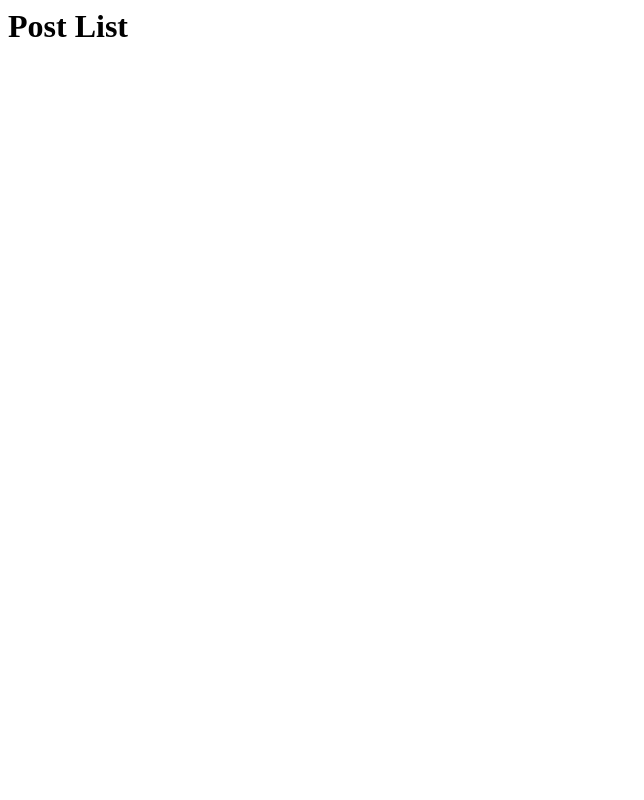
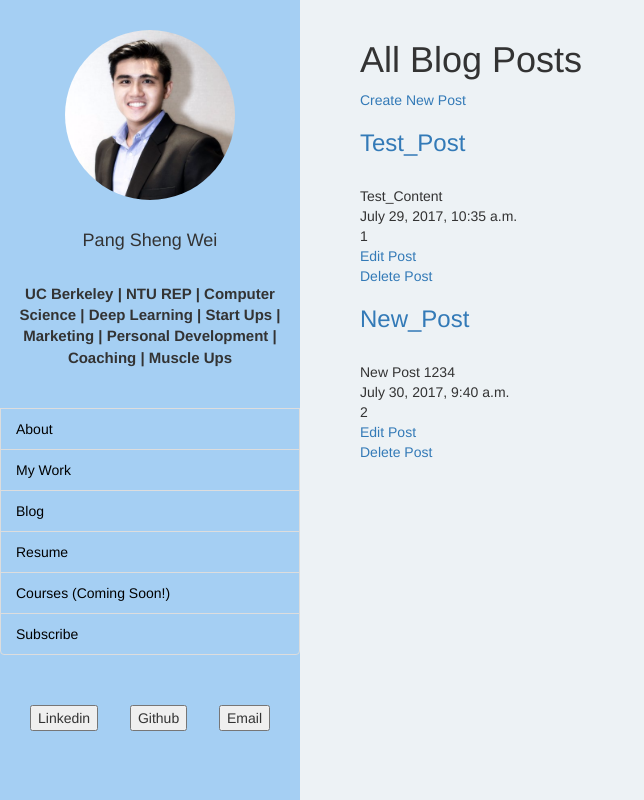
Before and after one commit to LifeArchitect/personal-site, a Django app: page /posts/list/ in a window 1280 px wide. Before the commit the part shown is almost empty. Shown: the whole page, without its empty margins (0-644 px from the left). Run offline with Django 3.2, Linux system fonts and the light colour scheme; data comes from the database, SQL or seed files in the repository; both versions use the stored data as it was after the commit; some libraries are stand-ins or nearby versions.

Commit message:
Core Blog Functions

```diff
--- a/psw/urls.py
+++ b/psw/urls.py
@@ -22,9 +22,9 @@ urlpatterns = [ # 13 of 38
     url(r'^$', views.home, name='home'),
     url(r'posts/$', views.posts_home, name='posts_home'),
     url(r'posts/create/$', views.post_create, name='post_create'),
-    url(r'posts/detail/$', views.post_detail, name='post_detail'),
+    url(r'posts/detail/(?P<id>\d+)/$', views.post_detail, name='post_detail'),
     url(r'posts/list/$', views.post_list, name='post_list'),
-    url(r'posts/update/$', views.post_update, name='post_update'),
-    url(r'posts/delete/$', views.post_delete, name='post_delete'),
+    url(r'posts/update/(?P<id>\d+)/$', views.post_update, name='post_update'),
+    url(r'posts/delete/(?P<id>\d+)/$', views.post_delete, name='post_delete'),
 
 ]
--- a/pswapp/templates/base.html
+++ b/pswapp/templates/base.html
@@ -32,7 +32,7 @@
           <div class="list-group">
             <a class="list-group-item" href="{% url 'home' %}">About<span class="badge"></span></a>
             <a class="list-group-item">My Work<span class="badge"></span></a>
-            <a class="list-group-item">Blog<span class="badge"></span></a>
+            <a class="list-group-item" href="{% url 'posts_home' %}">Blog<span class="badge"></span></a>
             <a class="list-group-item">Resume<span class="badge"></span></a>
             <a class="list-group-item">Courses (Coming Soon!)<span class="badge"></span></a>
             <a class="list-group-item">Subscribe<span class="badge"></span></a>
--- /dev/null
+++ b/pswapp/templates/blog.html
@@ -0,0 +1,22 @@
+{% extends 'base.html' %}
+{% load static %}
+
+{% block page %}
+<br>
+<h1>All Blog Posts</h1>
+
+<a href="{% url 'post_create' %}">Create New Post</a><br>
+
+{% for post in object_list %}
+
+<a href="{% url 'post_detail' id=post.id %}"><h3>{{ post.title }}</h3></a><br>
+{{ post.content }}<br>
+{{ post.updated }}<br>
+{{ post.id }}<br>
+<a href="{% url 'post_update' id=post.id %}">Edit Post</a><br>
+<a href="{% url 'post_delete' id=post.id %}">Delete Post</a><br>
+
+{% endfor %}
+
+
+{% endblock %}
--- a/pswapp/views.py
+++ b/pswapp/views.py
@@ -1,4 +1,7 @@
-from django.shortcuts import render, HttpResponse
+from django.shortcuts import render, HttpResponse, get_object_or_404, HttpResponseRedirect
+from .models import Post
+from .forms import NewPostForm
+from django.contrib import messages
 
 # Create your views here.
 def home(request):
@@ -6,19 +9,61 @@ def home(request):
 
 # Blog Posts
 def posts_home(request):
-    return HttpResponse("<h1>Posts Home</h1>")
+    queryset = Post.objects.all()
+    context = {
+        "object_list": queryset,
+        "title": "List"
+    }
+    return render(request, 'blog.html', context)
 
 def post_create(request):
-    return HttpResponse("<h1>Create New Post</h1>")
+    new_post = NewPostForm(request.POST or None)
+    if new_post.is_valid():
+        instance = new_post.save(commit=False)
+        instance.save()
+        return HttpResponseRedirect('/posts/')
 
-def post_detail(request):
-    return HttpResponse("<h1>Post Detail</h1>")
+    context = {
+        "new_post": new_post,
+    }
+    return render(request, 'new_post.html', context)
+
+def post_detail(request, id):
+    post = get_object_or_404(Post, id=id)
+    context = {
+        "title": post.title,
+        "post": post,
+    }
+    return render(request, 'blog_post.html', context)
 
 def post_list(request):
-    return HttpResponse("<h1>Post List</h1>")
+    queryset = Post.objects.all()
+    context = {
+        "object_list": queryset,
+        "title": "List"
+    }
+    return render(request, 'blog.html', context)
 
-def post_update(request):
-    return HttpResponse("<h1>Update Post</h1>")
 
-def post_delete(request):
-    return HttpResponse("<h1>Delete Post</h1>")
+def post_update(request, id):
+    post = get_object_or_404(Post, id=id)
+    new_post = NewPostForm(request.POST or None, instance=post)
+    if new_post.is_valid():
+        instance = new_post.save(commit=False)
+        instance.save()
+        messages.success(request, "Edit Successful")
+        return HttpResponseRedirect('/posts/')
+
+    context = {
+        "title": post.title,
+        "post": post,
+        "new_post": new_post,
+    }
+    return render(request, 'new_post.html', context)
+
+
+def post_delete(request, id):
+    post = get_object_or_404(Post, id=id)
+    post.delete()
+    messages.success(request, "Successfully Deleted Post")
+    return HttpResponseRedirect('/posts/')
```
Also changed, not shown: pswapp/forms.py (added, +10 -0 lines), pswapp/templates/about.html (+4 -3 lines), pswapp/templates/blog_post.html (added, +11 -0 lines), pswapp/templates/new_post.html (added, +15 -0 lines), db.sqlite3.
